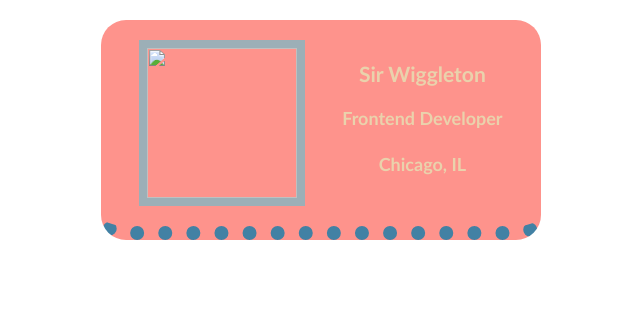
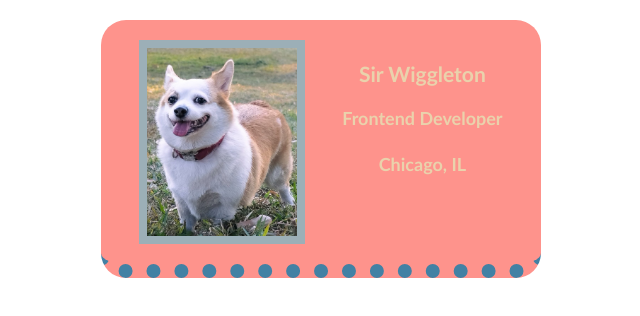
Before and after one commit to Webdevbabee/Business-Card, a plain HTML site: page index.html in a window 1280 px wide. Shown: the whole page, without its empty margins (319-959 px from the left). Drawn offline with Linux system fonts and the light colour scheme.

Commit message:
Update index.html

```diff
--- a/index.html
+++ b/index.html
@@ -4,7 +4,7 @@
     </head>
     <body>
         <div class="card">
-            <img class="happydog" src="/images/happydogg.jpg">
+            <img class="happydog" src="happydogg.jpg">
             <div >
                 <h3>Sir Wiggleton</h3>
                 <p>Frontend Developer</p>
```
